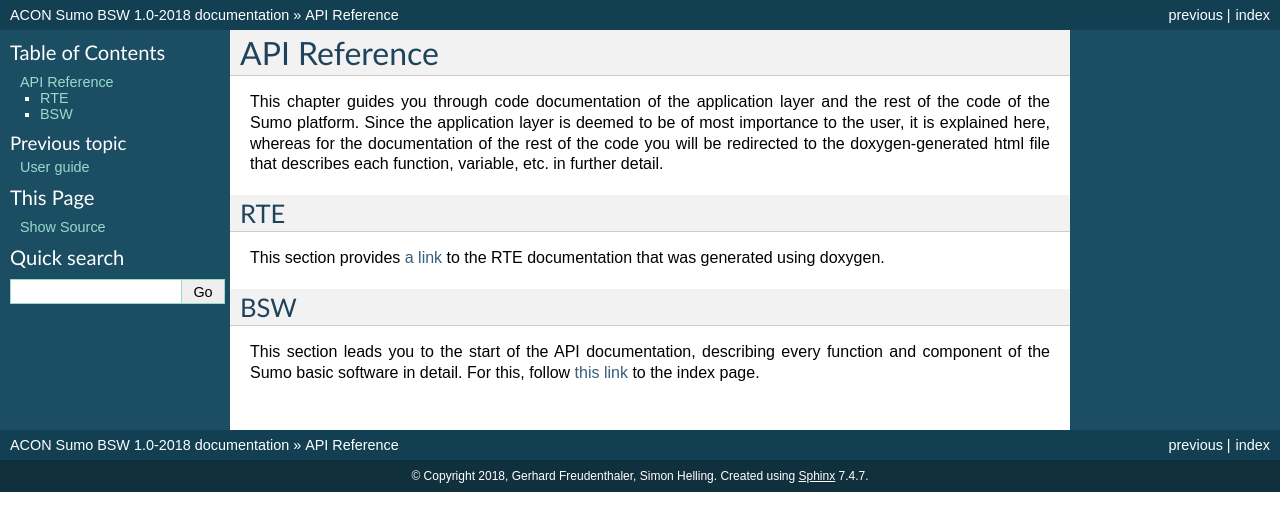
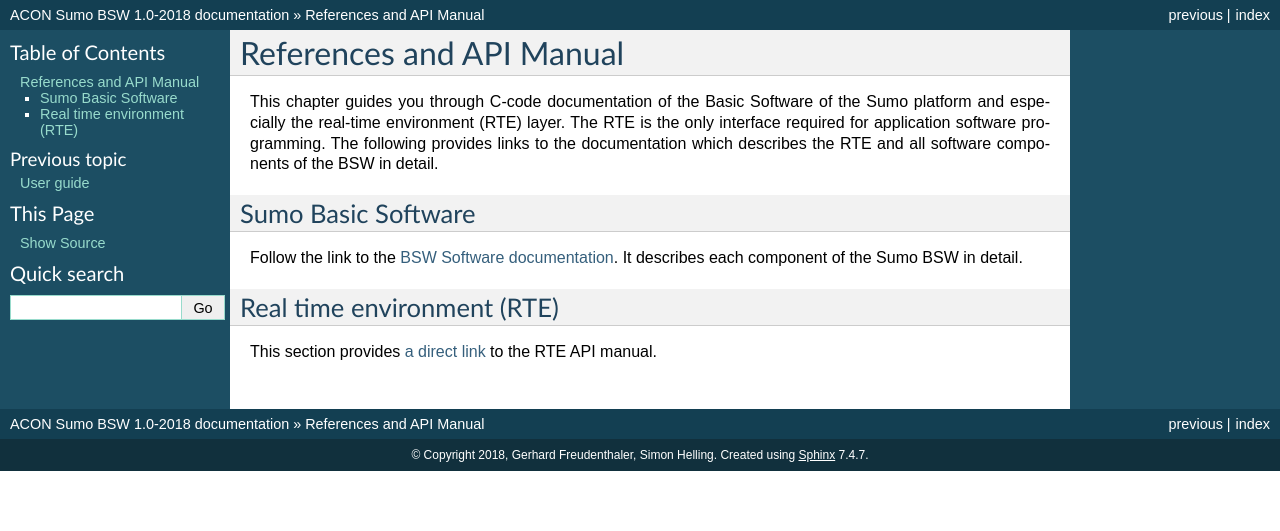
Before and after one commit to gfre/sumo_bsw, a Sphinx documentation site: the page built from Docs/apidoc/api.rst, in a window 1280 px wide. Shown: the top 531 px of the page. Built offline with Sphinx 7.4.7, drawn with Linux system fonts in a browser that asks for light colours; formulas are drawn with MathJax 3.

Commit message:
api page adapted

```diff
--- a/Docs/apidoc/api.rst
+++ b/Docs/apidoc/api.rst
@@ -1,19 +1,15 @@
-=============
-API Reference
-=============
-This chapter guides you through code documentation of the application layer and the rest of the
-code of the Sumo platform. Since the application layer is deemed to be of most importance to the user,
-it is explained here, whereas for the documentation of the rest of the code you will be redirected to
-the doxygen-generated html file that describes each function, variable, etc. in further detail.
+=========================
+References and API Manual
+=========================
+This chapter guides you through C-code documentation of the Basic Software of the Sumo platform and especially the real-time environment (RTE) layer.
+The RTE is the only interface required for application software programming. The following provides links to the documentation which describes the RTE and all software components of the BSW in detail.
 
----
-RTE
----
-This section provides `a link <../_static/group__rte.html>`_ to the RTE documentation that was generated
-using doxygen.
+-------------------
+Sumo Basic Software
+-------------------
+Follow the link to the `BSW Software documentation <../_static/index.html>`_. It describes each component of the Sumo BSW in detail.
 
----
-BSW
----
-This section leads you to the start of the API documentation, describing every function and component of the Sumo basic software
-in detail. For this, follow `this link <../_static/index.html>`_ to the index page.
+---------------------------
+Real time environment (RTE)
+---------------------------
+This section provides `a direct link <../_static/group__rte.html>`_ to the RTE API manual.
--- a/Docs/index.rst
+++ b/Docs/index.rst
@@ -12,7 +12,7 @@
 
 		Installation guide <installationguide/installationguide.rst>
 		User guide <userguide/userguide.rst>
-		API-Reference <apidoc/api.rst>
+		References and API Manual <apidoc/api.rst>
 
 
 Indices and tables
```
